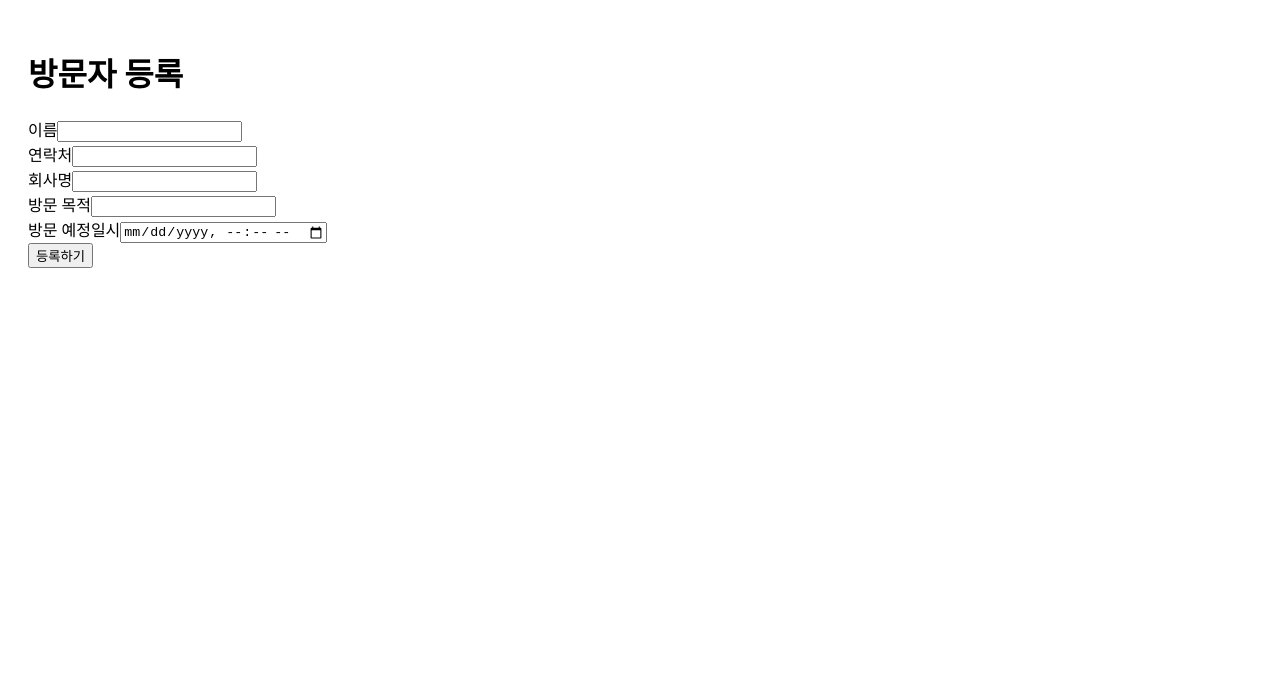
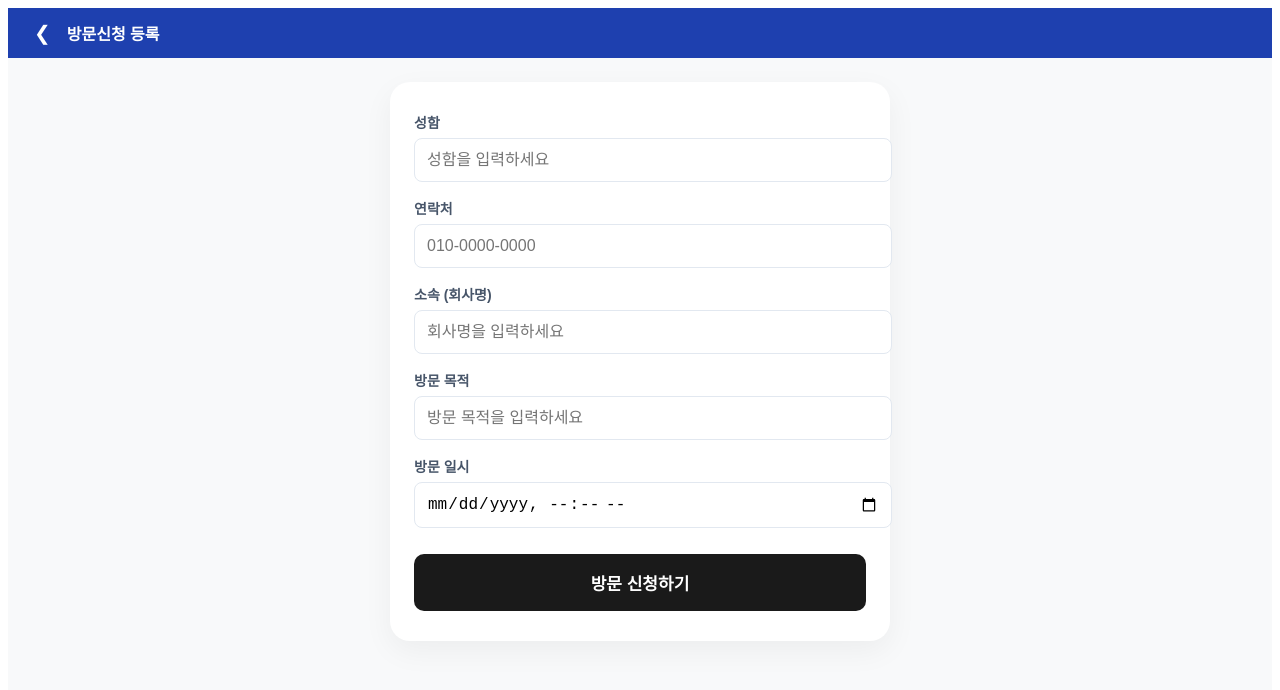
Before and after one commit to JinnyDad/visitor-system, a Next.js app: page /spowervisitor in a window 1280 px wide. Shown: the top 690 px of the page. Built offline with nearby package versions, Linux system fonts and the light colour scheme.

Commit message:
style: fix S-Power text visibility and unify UI across all pages

```diff
--- a/app/spowervisitor/page.js
+++ b/app/spowervisitor/page.js
@@ -2,80 +2,71 @@
 
 import { getSupabaseClient } from "@/lib/supabaseClient";
 import { useState } from "react";
+import { useRouter } from "next/navigation";
 
 export default function VisitorPage() {
   const [loading, setLoading] = useState(false);
   const [message, setMessage] = useState("");
+  const router = useRouter();
 
   async function handleSubmit(e) {
     e.preventDefault();
     setLoading(true);
-    setMessage("");
-
     const formData = new FormData(e.target);
-
-    const name = formData.get("name");
-    const phone = formData.get("phone");
-    const company = formData.get("company");
-    const purpose = formData.get("purpose");
-    const visit_time = formData.get("visit_time");
-
     const supabase = getSupabaseClient();
 
     const { error } = await supabase.from("visitors").insert({
-      name,
-      phone,
-      company,
-      purpose,
-      visit_time
+      name: formData.get("name"),
+      phone: formData.get("phone"),
+      company: formData.get("company"),
+      purpose: formData.get("purpose"),
+      visit_time: formData.get("visit_time")
     });
 
     if (error) {
-      setMessage("저장 중 오류 발생: " + error.message);
+      setMessage("오류: " + error.message);
     } else {
-      setMessage("등록 완료되었습니다!");
-      e.target.reset();
+      alert("등록 완료되었습니다!");
+      router.push("/");
     }
-
     setLoading(false);
   }
 
+  const inputStyle = { width: "100%", padding: "12px", borderRadius: "8px", border: "1px solid #e2e8f0", marginTop: "6px", marginBottom: "16px", fontSize: "16px" };
+  const labelStyle = { fontSize: "14px", fontWeight: "600", color: "#475569" };
+
   return (
-    <div style={{ padding: "20px" }}>
-      <h1>방문자 등록</h1>
+    <div style={{ minHeight: "100vh", backgroundColor: "#f8f9fa", fontFamily: "'Pretendard', sans-serif" }}>
+      <header style={{ backgroundColor: "#1e40af", color: "white", padding: "12px 20px", display: "flex", alignItems: "center" }}>
+        <button onClick={() => router.push("/")} style={{ background: "none", border: "none", color: "white", fontSize: "20px", cursor: "pointer", marginRight: "10px" }}>❮</button>
+        <span style={{ fontWeight: "bold" }}>방문신청 등록</span>
+      </header>
 
+      <main style={{ padding: "24px", maxWidth: "500px", margin: "0 auto" }}>
+        <div style={{ backgroundColor: "white", borderRadius: "20px", padding: "30px 24px", boxShadow: "0 10px 30px rgba(0,0,0,0.05)" }}>
           <form onSubmit={handleSubmit}>
-        <div>
-          <label>이름</label>
-          <input type="text" name="name" required />
-        </div>
+            <label style={labelStyle}>성함</label>
+            <input type="text" name="name" required style={inputStyle} placeholder="성함을 입력하세요" />
 
-        <div>
-          <label>연락처</label>
-          <input type="text" name="phone" required />
-        </div>
+            <label style={labelStyle}>연락처</label>
+            <input type="text" name="phone" required style={inputStyle} placeholder="010-0000-0000" />
 
-        <div>
-          <label>회사명</label>
-          <input type="text" name="company" />
-        </div>
+            <label style={labelStyle}>소속 (회사명)</label>
+            <input type="text" name="company" style={inputStyle} placeholder="회사명을 입력하세요" />
 
-        <div>
-          <label>방문 목적</label>
-          <input type="text" name="purpose" required />
-        </div>
+            <label style={labelStyle}>방문 목적</label>
+            <input type="text" name="purpose" required style={inputStyle} placeholder="방문 목적을 입력하세요" />
 
-        <div>
-          <label>방문 예정일시</label>
-          <input type="datetime-local" name="visit_time" required />
-        </div>
+            <label style={labelStyle}>방문 일시</label>
+            <input type="datetime-local" name="visit_time" required style={inputStyle} />
 
-        <button type="submit" disabled={loading}>
-          {loading ? "저장 중..." : "등록하기"}
+            <button type="submit" disabled={loading} style={{ width: "100%", padding: "16px", backgroundColor: "#1a1a1a", color: "white", border: "none", borderRadius: "10px", fontSize: "17px", fontWeight: "600", marginTop: "10px", cursor: "pointer" }}>
+              {loading ? "등록 중..." : "방문 신청하기"}
             </button>
           </form>
-
-      {message && <p style={{ marginTop: "15px" }}>{message}</p>}
+          {message && <p style={{ color: "red", textAlign: "center", marginTop: "15px" }}>{message}</p>}
+        </div>
+      </main>
     </div>
   );
 }
```
Also changed, not shown: app/temp-login/page.js (+22 -38 lines). Lines whose indentation alone changed are shown as unchanged.
